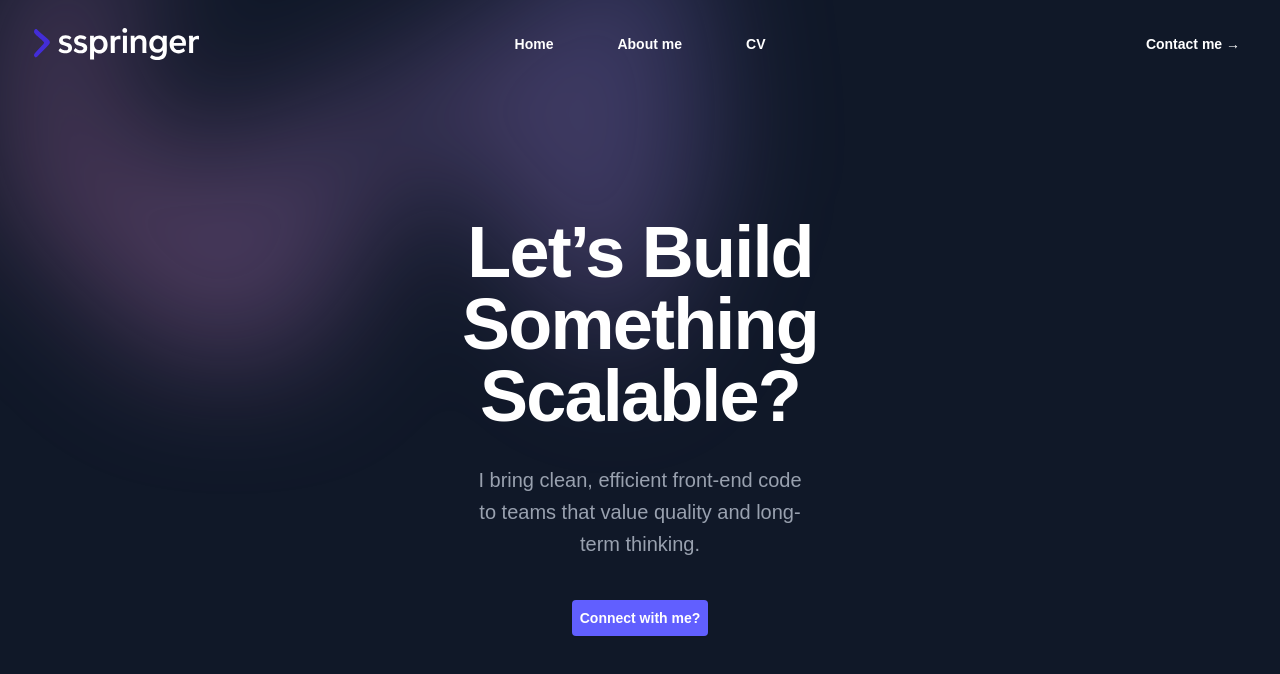
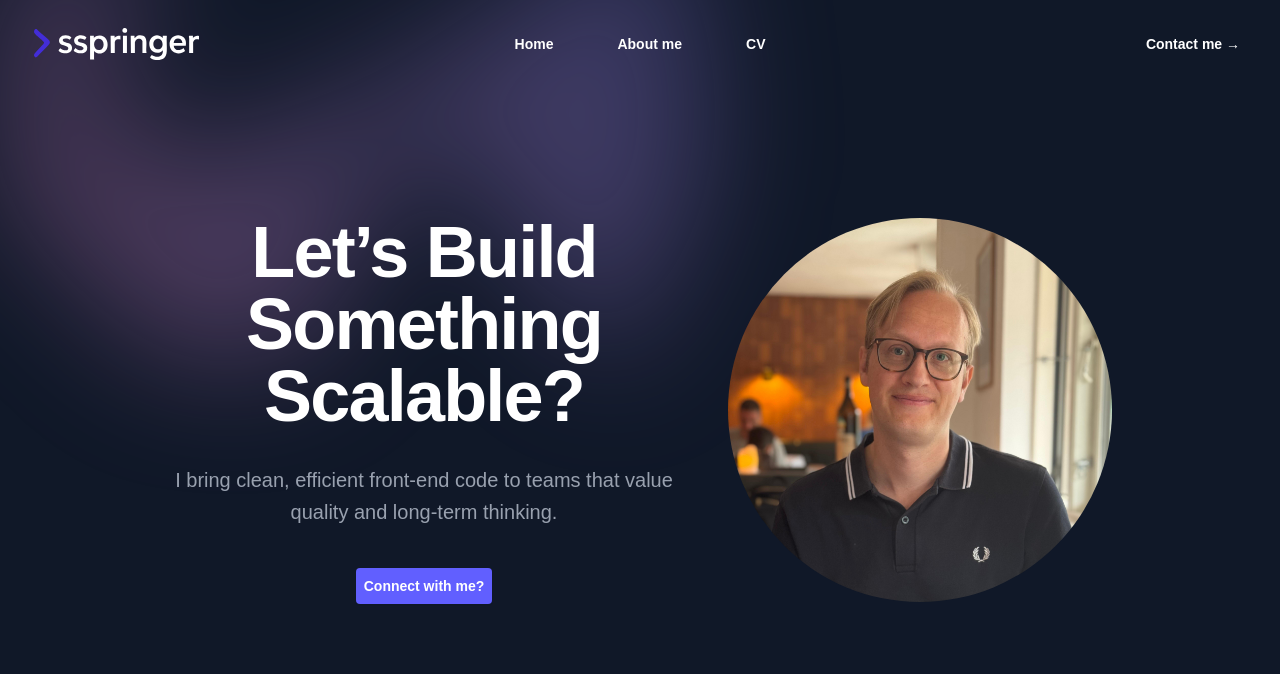
Before and after one commit to sebspringer/sebspringer, a Vue app: page / in a window 1280 px wide. Shown: the top 674 px of the page. Built offline with nearby package versions, Linux system fonts and the light colour scheme; a web font is replaced by a local one.

Commit message:
added picture (#2)

```diff
--- a/src/components/mainNavigation.vue
+++ b/src/components/mainNavigation.vue
@@ -5,8 +5,8 @@ import { Bars3Icon, XMarkIcon } from '@heroicons/vue/24/outline'
 
 const navigation = [
   { name: 'Home', href: '/', current: true },
-  { name: 'About me', href: '/about', current: false },
-  { name: 'CV', href: '/cv', current: false },
+  { name: 'About me', href: '/sebspringer/about', current: false },
+  { name: 'CV', href: '/sebspringer/cv', current: false },
 ]
 
 const mobileMenuOpen = ref(false)
--- a/src/views/HomeView.vue
+++ b/src/views/HomeView.vue
@@ -1,7 +1,9 @@
 <template>
   <div class="flex w-full justify-center">
-    <div class="py-32 w-100 justify-center">
-      <div class="text-center">
+    <div
+      class="py-32 flex flex-col sm:flex-col md:flex-row items-center justify-center gap-12 w-full max-w-5xl"
+    >
+      <div class="text-center w-full md:w-1/2">
         <h1 class="text-5xl font-semibold tracking-tight text-balance text-white sm:text-7xl">
           Let’s Build Something Scalable?
         </h1>
@@ -14,10 +16,14 @@
             href="https://www.linkedin.com/in/sebastianspringer/"
             target="_blank"
             class="rounded-md bg-indigo-500 px-3.5 py-2.5 text-sm font-semibold text-white shadow-xs hover:bg-indigo-400 focus-visible:outline-2 focus-visible:outline-offset-2 focus-visible:outline-indigo-500"
-            >Connect with me?</a
           >
+            Connect with me?
+          </a>
         </div>
       </div>
+      <div
+        class="bg-[url(/src/assets/me.jpg)] bg-cover w-64 h-64 md:w-96 md:h-96 rounded-full"
+      ></div>
     </div>
   </div>
 </template>
```
Also changed, not shown: src/assets/me.jpg (added).
